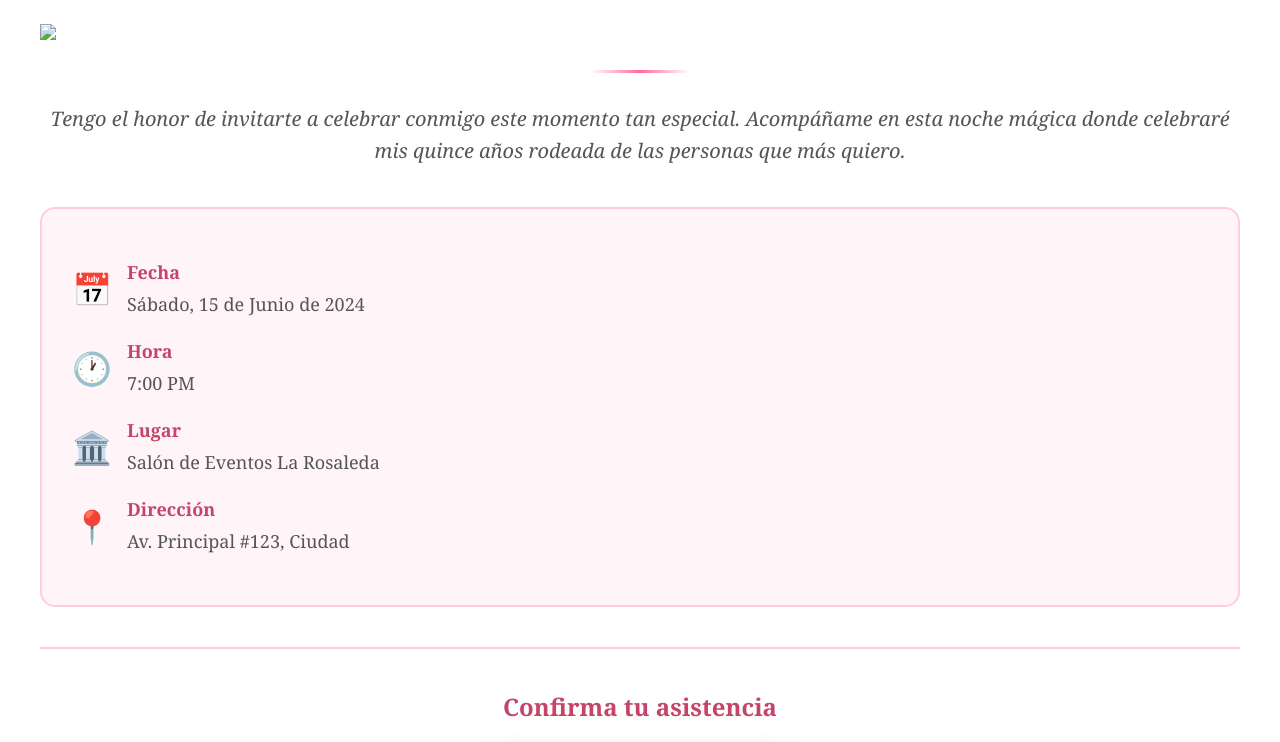
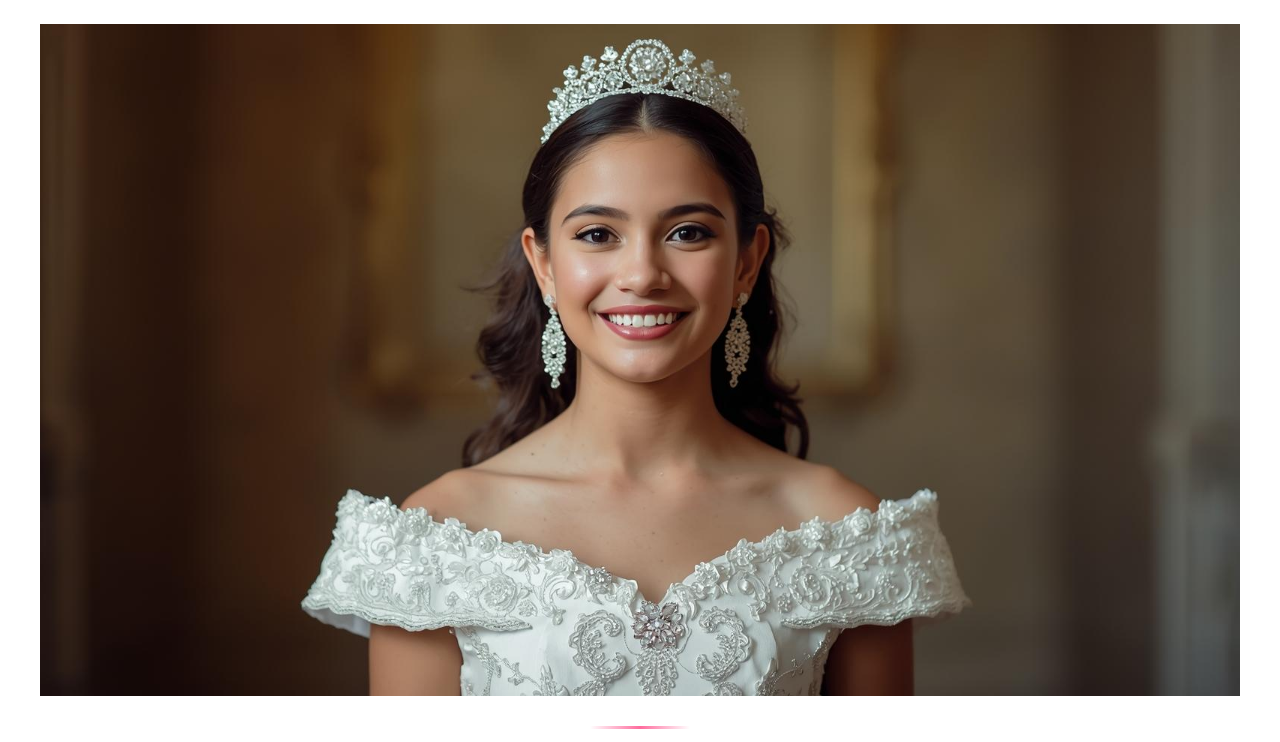
Before and after one commit to eldavi101/quinces, a plain HTML site: page index.html in a window 1280 px wide. Shown: the part 534-1276 px from the top of the page. Drawn offline with nearby package versions, Linux system fonts and the light colour scheme.

Commit message:
Update index.html

```diff
--- a/index.html
+++ b/index.html
@@ -267,7 +267,7 @@
    </div>
    <div class="content">
     <h2 class="celebrant-name" id="celebrant-name">Claudia</h2>
-    <img src="images/Claudia.jpg">
+    <img src="Claudia.jpg" alt="Mi foto de quinces">
     <div class="decorative-line"></div>
     <p class="message" id="personal-message">Tengo el honor de invitarte a celebrar conmigo este momento tan especial. Acompáñame en esta noche mágica donde celebraré mis quince años rodeada de las personas que más quiero.</p>
     <div class="details-section">
@@ -464,4 +464,5 @@
         });
     </script>
  <script>(function(){function c(){var b=a.contentDocument||a.contentWindow.document;if(b){var d=b.createElement('script');d.innerHTML="window.__CF$cv$params={r:'99c8ab42b4794065',t:'MTc2MjgxMDQxNC4wMDAwMDA='};var a=document.createElement('script');a.nonce='';a.src='/cdn-cgi/challenge-platform/scripts/jsd/main.js';document.getElementsByTagName('head')[0].appendChild(a);";b.getElementsByTagName('head')[0].appendChild(d)}}if(document.body){var a=document.createElement('iframe');a.height=1;a.width=1;a.style.position='absolute';a.style.top=0;a.style.left=0;a.style.border='none';a.style.visibility='hidden';document.body.appendChild(a);if('loading'!==document.readyState)c();else if(window.addEventListener)document.addEventListener('DOMContentLoaded',c);else{var e=document.onreadystatechange||function(){};document.onreadystatechange=function(b){e(b);'loading'!==document.readyState&&(document.onreadystatechange=e,c())}}}})();</script></body>
+
 </html>
```
